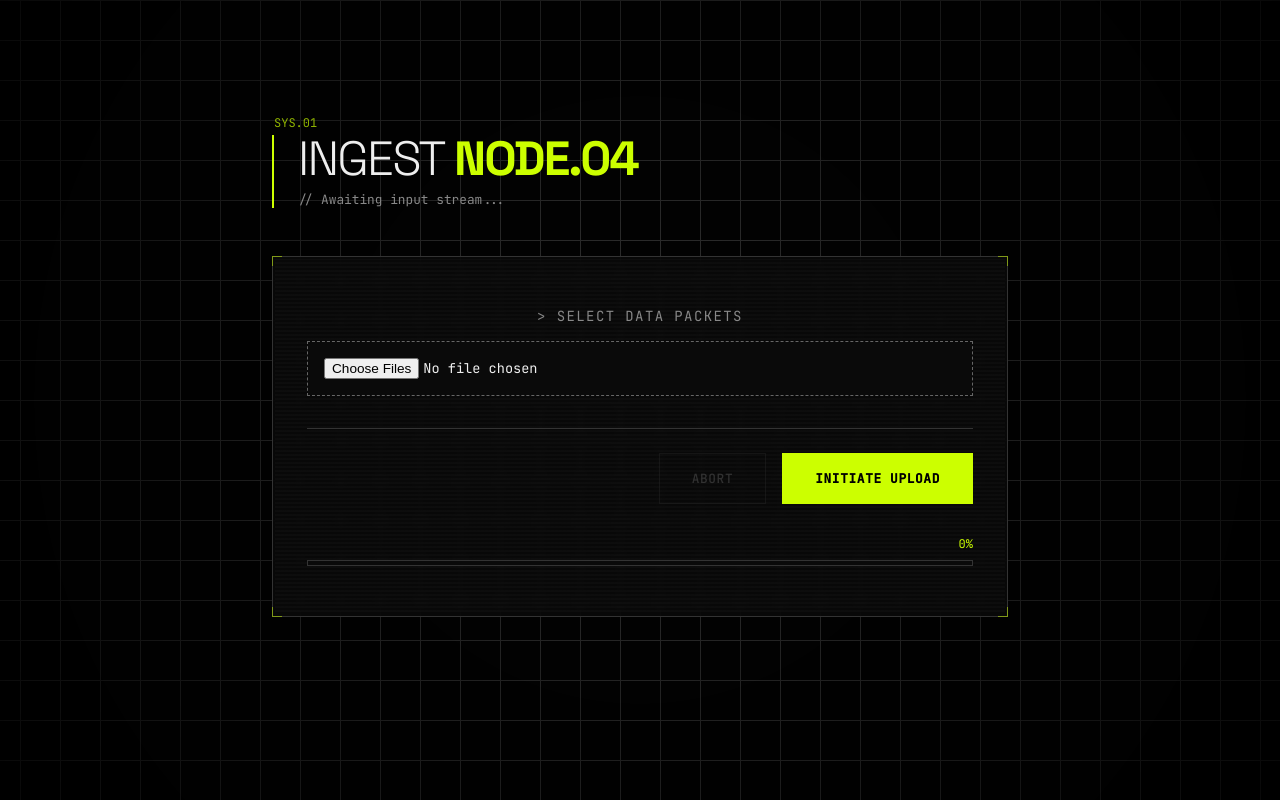
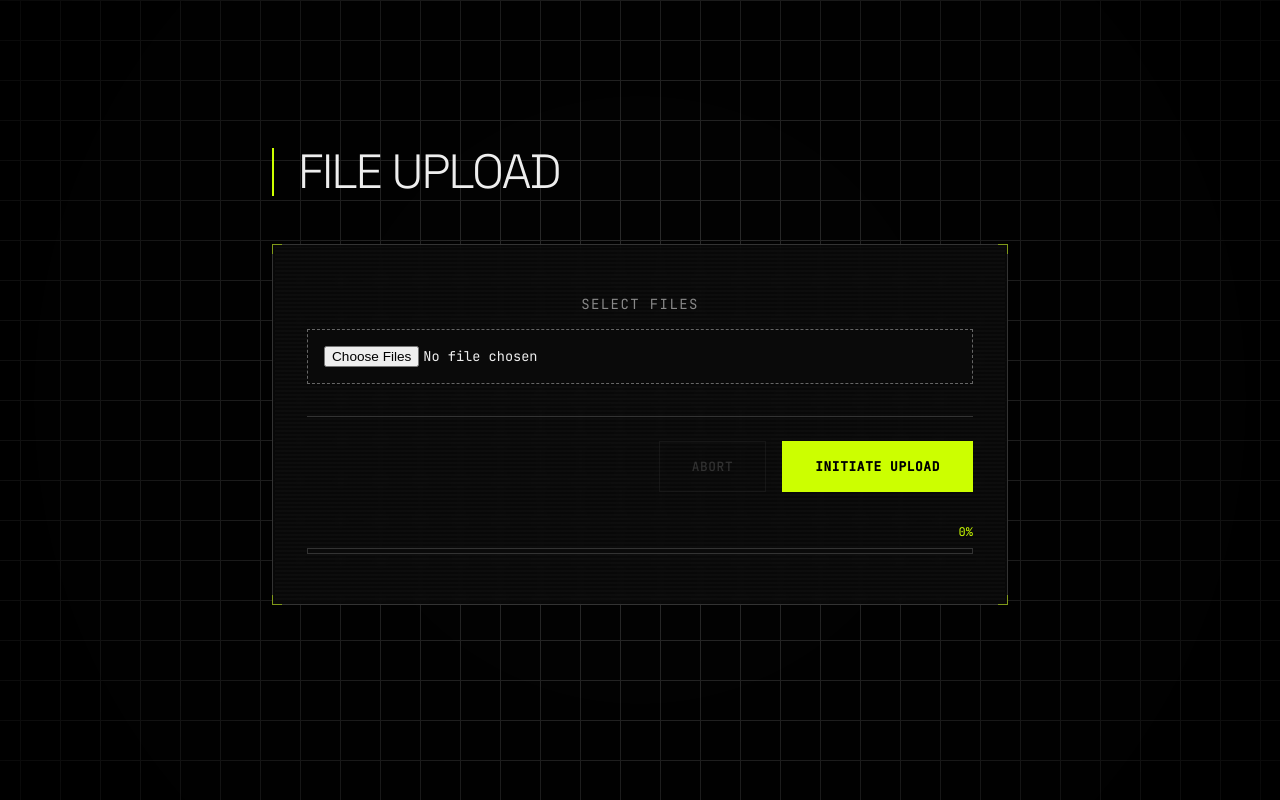
Before and after one commit to warmeaf/wl-upload, a website built with Vite: page examples/index.html in a window 1280 px wide. Built offline with nearby package versions, Linux system fonts and the light colour scheme; some packages are replaced by stand-ins of ours.

Commit message:
refactor: update index.html for file upload feature, changing title and header content

```diff
--- a/examples/index.html
+++ b/examples/index.html
@@ -3,7 +3,7 @@
   <head>
     <meta charset="UTF-8" />
     <meta name="viewport" content="width=device-width, initial-scale=1.0" />
-    <title>System // Data Ingestion</title>
+    <title>File Upload</title>
     <link rel="preconnect" href="https://fonts.googleapis.com" />
     <link rel="preconnect" href="https://fonts.gstatic.com" crossorigin />
     <link
@@ -92,7 +92,7 @@
       }
 
       header::before {
-        content: 'SYS.01';
+        content: '';
         position: absolute;
         top: -20px;
         left: 0;
@@ -446,17 +446,7 @@
   <body>
     <div class="container">
       <header>
-        <h1>Ingest <span>Node.04</span></h1>
-        <div
-          style="
-            font-family: var(--f-mono);
-            color: var(--c-text-muted);
-            font-size: 0.8rem;
-            margin-top: 0.5rem;
-          "
-        >
-          // Awaiting input stream...
-        </div>
+        <h1>File Upload</h1>
       </header>
 
       <div class="upload-section">
@@ -467,7 +457,7 @@
         <div class="corner br"></div>
 
         <div class="upload-inner">
-          <label class="upload-label">> SELECT DATA PACKETS</label>
+          <label class="upload-label">Select Files</label>
 
           <div class="file-input-wrapper">
             <input type="file" id="fileInput" multiple />
```
